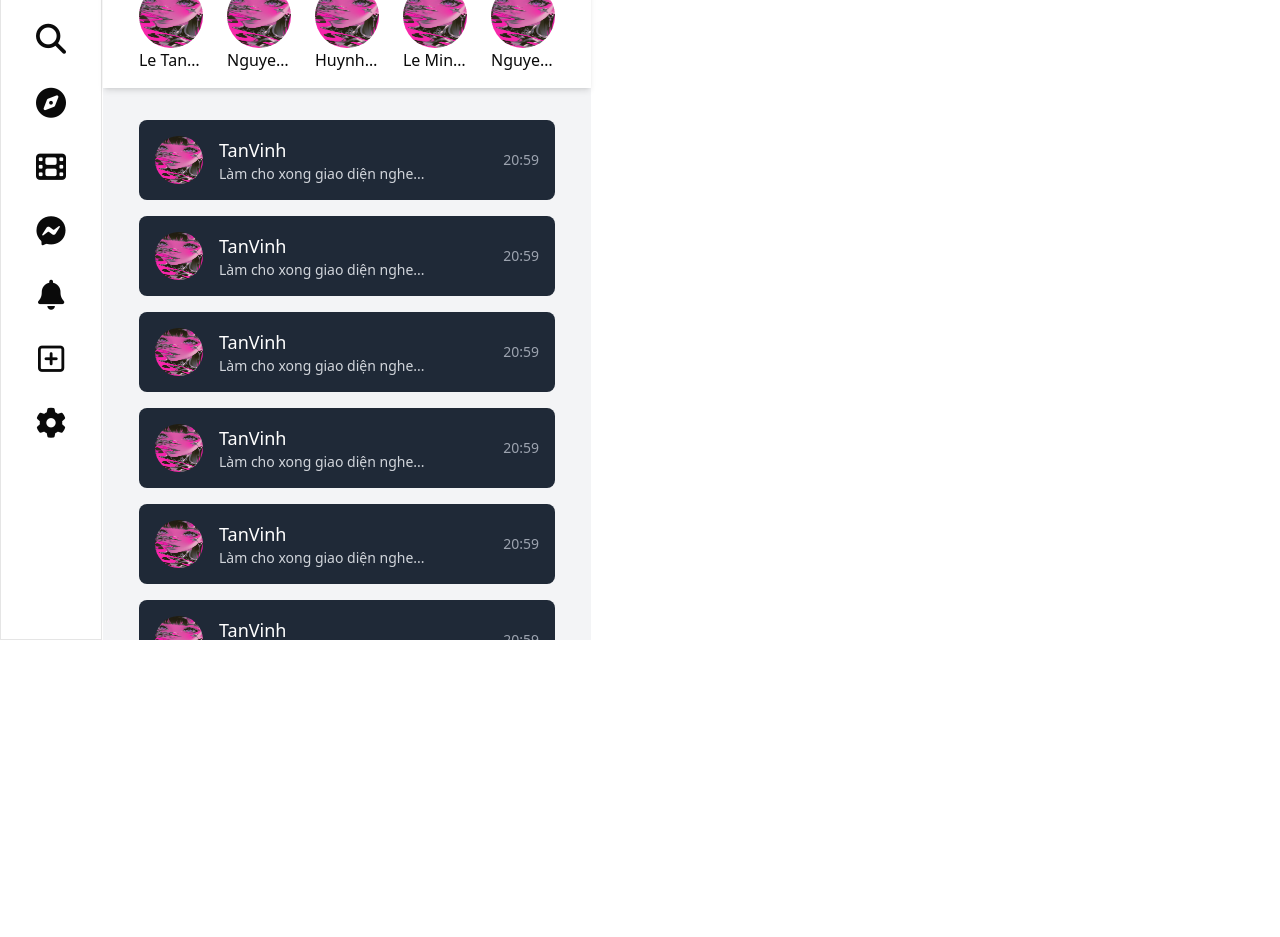
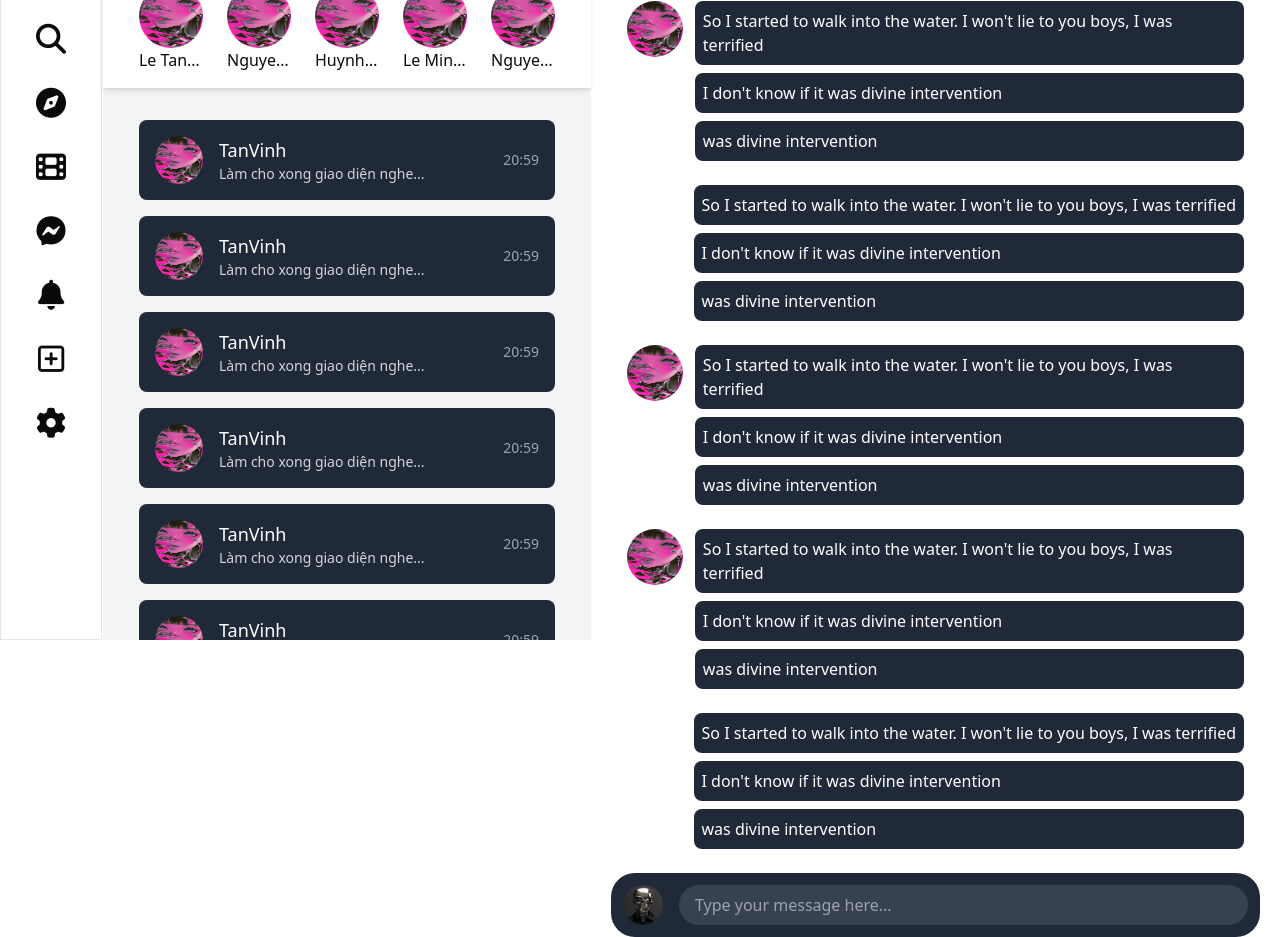
Before and after one commit to v06012005/UNIFY, a Next.js app in the folder frontend/: page /message in a window 1280 px wide. Shown: the part 160-1097 px from the top of the page. Before the commit the page ends 800 px from the top, so only its background shows below. Built offline with nearby package versions, Linux system fonts and the light colour scheme.

Commit message:
create message

```diff
--- a/frontend/app/(pages)/message/page.jsx
+++ b/frontend/app/(pages)/message/page.jsx
@@ -1,11 +1,12 @@
 import Image from "next/image";
 import avatar from "@/public/images/testreel.jpg";
+import avatar2 from "@/public/images/testAvt.jpg";
 import { Input } from "@/components/ui/input";
 const Page = () => {
   return (
-    <>
+    <div className="w-full">
       <div className="flex w-full">
-        <div className="h-screen flex flex-col">
+        <div className="h-screen basis-1/3 flex flex-col">
           <div className="bg-white shadow-md px-9 py-4 sticky top-0 z-10">
             <div className="flex justify-between items-center mb-4">
               <h1 className="text-5xl font-medium">Message</h1>
@@ -18,7 +19,7 @@ const Page = () => {
             <div className="mb-4">
               <Input
                 placeholder={"Search..."}
-                className={`w-[400px] h-12 border-gray-950`}
+                className={`w-[400px] h-12 border-gray-950 font-bold`}
               />
             </div>
             <div className="w-full flex mt-3 space-x-6 overflow-x-auto">
@@ -91,7 +92,7 @@ const Page = () => {
             ))}
           </div>
         </div>
-        <div className="ml-5 mr-5">
+        <div className="ml-5 basis-2/3 mr-5  ">
           <div className="flex p-4">
             <Image
               src={avatar}
@@ -100,16 +101,125 @@ const Page = () => {
             />
             <div className="ml-5">
               <h4 className="text-lg font-medium truncate w-60">Lê Tấn Vinh</h4>
-              <p className="text-lg text-gray-700 truncate w-40">
-               TanVinh
-              </p>
+              <p className="text-lg text-gray-700 truncate w-40">TanVinh</p>
             </div>
           </div>
           <hr className="mt-2 border-1 border-gray-800" />
+          <h2 className="text-center m-3">23:48, 20/01/2025</h2>
+          <div className="h-[520] overflow-y-auto">
+            <div className="m-4 flex">
+              <div className="">
+                <Image
+                  src={avatar}
+                  alt="Avatar"
+                  className="rounded-full w-14 h-14"
+                />
+              </div>
+              <div className="ml-3">
+                <h2 className="items-center justify-between bg-gray-800 text-white p-2 rounded-lg mb-2">
+                  So I started to walk into the water. I won't lie to you boys,
+                  I was terrified
+                </h2>
+                <h2 className="items-center justify-between bg-gray-800 text-white p-2 rounded-lg mb-2">
+                  I don't know if it was divine intervention
+                </h2>
+                <h2 className="items-center justify-between bg-gray-800 text-white p-2 rounded-lg mb-2">
+                  was divine intervention
+                </h2>
+              </div>
+            </div>
+            <div className="m-4 flex justify-end">
+              <div className="ml-3">
+                <h2 className="items-center justify-between bg-gray-800 text-white p-2 rounded-lg mb-2">
+                  So I started to walk into the water. I won't lie to you boys,
+                  I was terrified
+                </h2>
+                <h2 className="items-center justify-between bg-gray-800 text-white p-2 rounded-lg mb-2">
+                  I don't know if it was divine intervention
+                </h2>
+                <h2 className="items-center justify-between bg-gray-800 text-white p-2 rounded-lg mb-2">
+                  was divine intervention
+                </h2>
+              </div>
+            </div>
+            <div className="m-4 flex">
+              <div className="">
+                <Image
+                  src={avatar}
+                  alt="Avatar"
+                  className="rounded-full w-14 h-14"
+                />
+              </div>
+              <div className="ml-3">
+                <h2 className="items-center justify-between bg-gray-800 text-white p-2 rounded-lg mb-2">
+                  So I started to walk into the water. I won't lie to you boys,
+                  I was terrified
+                </h2>
+                <h2 className="items-center justify-between bg-gray-800 text-white p-2 rounded-lg mb-2">
+                  I don't know if it was divine intervention
+                </h2>
+                <h2 className="items-center justify-between bg-gray-800 text-white p-2 rounded-lg mb-2">
+                  was divine intervention
+                </h2>
+              </div>
+
+            </div>
+            <div className="m-4 flex">
+              <div className="">
+                <Image
+                  src={avatar}
+                  alt="Avatar"
+                  className="rounded-full w-14 h-14"
+                />
+              </div>
+              <div className="ml-3">
+                <h2 className="items-center justify-between bg-gray-800 text-white p-2 rounded-lg mb-2">
+                  So I started to walk into the water. I won't lie to you boys,
+                  I was terrified
+                </h2>
+                <h2 className="items-center justify-between bg-gray-800 text-white p-2 rounded-lg mb-2">
+                  I don't know if it was divine intervention
+                </h2>
+                <h2 className="items-center justify-between bg-gray-800 text-white p-2 rounded-lg mb-2">
+                  was divine intervention
+                </h2>
+              </div>
+
+            </div>
+            <div className="m-4 flex justify-end">
+              <div className="ml-3">
+                <h2 className="items-center justify-between bg-gray-800 text-white p-2 rounded-lg mb-2">
+                  So I started to walk into the water. I won't lie to you boys,
+                  I was terrified
+                </h2>
+                <h2 className="items-center justify-between bg-gray-800 text-white p-2 rounded-lg mb-2">
+                  I don't know if it was divine intervention
+                </h2>
+                <h2 className="items-center justify-between bg-gray-800 text-white p-2 rounded-lg mb-2">
+                  was divine intervention
+                </h2>
+              </div>
+            </div>
+          </div>
+
+          <div className="flex items-center bg-gray-800 text-white p-3 rounded-3xl w-full justify-center">
+
+            <Image
+              src={avatar2}
+              alt="Avatar"
+              className="rounded-full w-10 h-10 mr-4"
+            />
+
+            <input
+              type="text"
+              placeholder="Type your message here..."
+              className="bg-gray-700 text-white placeholder-gray-400 flex-grow py-2 px-4 rounded-3xl focus:outline-none"
+            />
+          </div>
 
         </div>
       </div>
-    </>
+    </div>
   );
 };
 
```
Also changed, not shown: frontend/public/images/testAvt.jpg (added).
